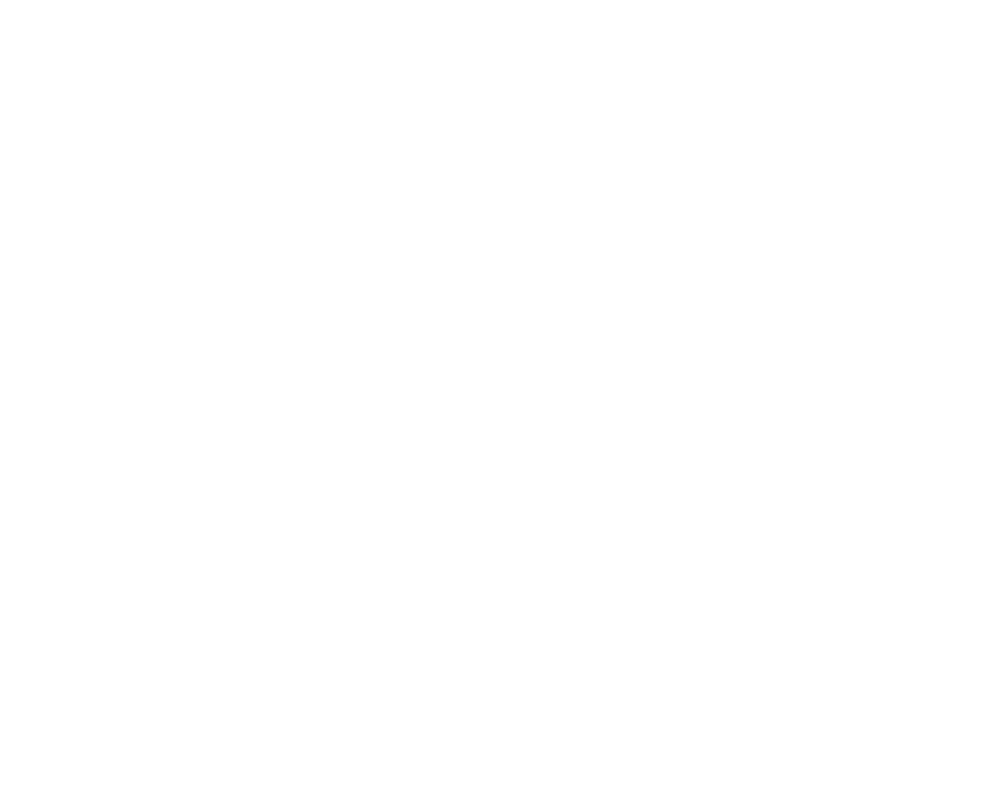
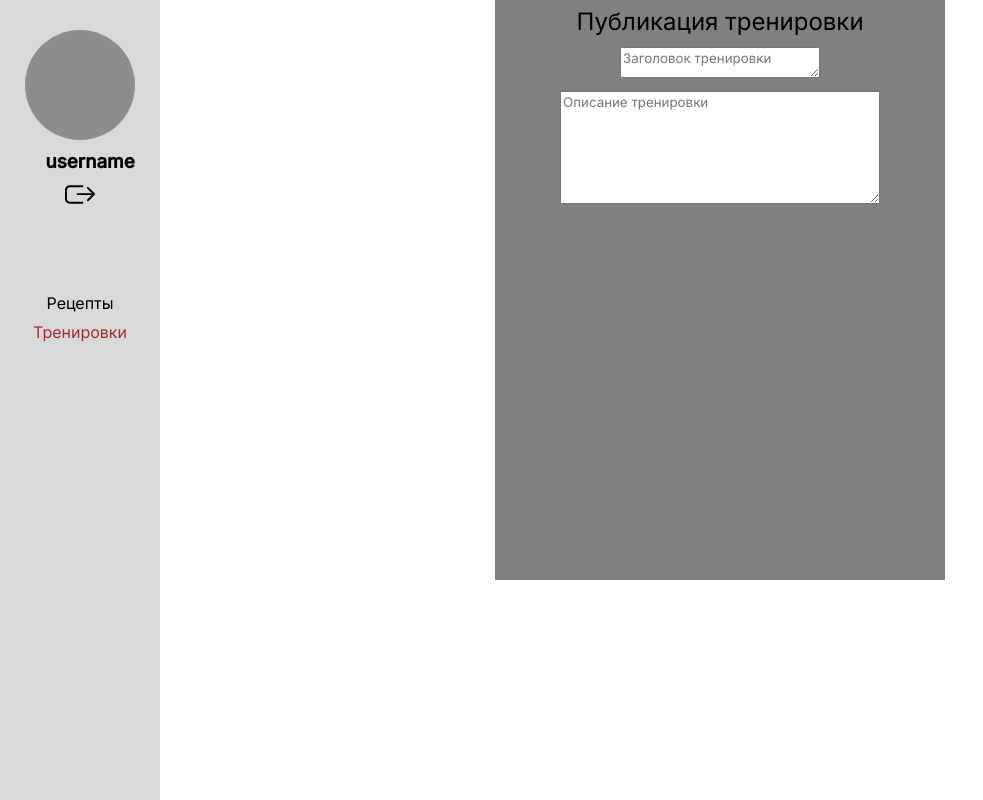
Before and after one commit to ActiveBite/ActiveBite_Website, a React (Create React App) app: page /mw in a window 1280 px wide. Before the commit this address had no page. Shown: the whole page, without its empty margins (0-983 px from the left). Built offline with nearby package versions, Linux system fonts and the light colour scheme.

Commit message:
getting started on the modal window

```diff
--- a/src/App.js
+++ b/src/App.js
@@ -4,6 +4,8 @@ import About from './components/pages/About';
 import { BrowserRouter as Router, Routes, Route, Navigate } from 'react-router-dom';
 import Lk from './components/pages/Lk';
 import Training from './components/pages/Training';
+import Mw from './components/pages/Mw';
+
 
 function App() {
   return (
@@ -14,6 +16,7 @@ function App() {
           <Route>
             <Route path='/lk' element={<Lk/>}/>
             <Route path='/training' element={<Training/>}/>
+            <Route path='/mw' element={<Mw/>}/>
           </Route>
         </Route>
       </Routes>
--- a/src/components/pages/Lk.css
+++ b/src/components/pages/Lk.css
@@ -18,6 +18,7 @@
     background-color: white;
     border-style: none;
     font-size: 16px;
+
 }
 
 
@@ -88,3 +89,9 @@
     flex-direction: column;
     gap: 10px;
 }
+
+.button_addendum{
+    border: none;
+    background-color: #D9D9D9;
+	font-size: 14px;
+}
--- a/src/components/pages/Lk.jsx
+++ b/src/components/pages/Lk.jsx
@@ -23,7 +23,7 @@ function Lk() {
             <button className='button'>Избранные</button>
             <button className='button'>Опубликованные</button>
           </div>
-          <button className='button'>Добавить</button>
+          <button className='button_addendum'>Добавить</button>
         </div>
         <div className='list_wrapper'>
           <ul className='list'>
--- /dev/null
+++ b/src/components/pages/Mw.css
@@ -0,0 +1,50 @@
+.window_wrapper {
+    width: 450px;
+    height: 580px;
+    background-color: grey;
+    display: flex;
+    margin: 0 auto;
+
+}
+
+.window {
+    display: flex;
+    margin: 0 auto;
+    flex-direction: column;
+    align-items: center;
+
+}
+
+.window_title{
+    font-weight: 400;
+    padding-top: 10px;
+}
+
+.filling_fields{
+    margin-top: 13px;
+    display: flex;
+    flex-direction: column;
+    align-items: center;
+    gap: 11px;
+}
+
+.description_field::-moz-placeholder{
+    color: aqua;
+}
+
+.title_field{
+    width: 200px;
+    height: 31px;
+
+}
+
+.description_field{
+    width: 320px;
+    height: 113px;
+
+}
+
+.title_field::placeholder{
+
+
+}
--- /dev/null
+++ b/src/components/pages/Mw.jsx
@@ -0,0 +1,21 @@
+import React from 'react'
+import "./Mw.css"
+
+function Mw() {
+    return (
+        <div className='window_wrapper'>
+            <div className='window'>
+                <h2 className='window_title'>Публикация тренировки</h2>
+                <div className='filling_fields'>
+                    <p><textarea className='title_field' placeholder='Заголовок тренировки'></textarea></p>
+                    <p><textarea className='description_field' placeholder='Описание тренировки'></textarea></p>
+                </div>
+                <div>
+
+                </div>
+            </div>
+        </div>
+    )
+}
+
+export default Mw
```
